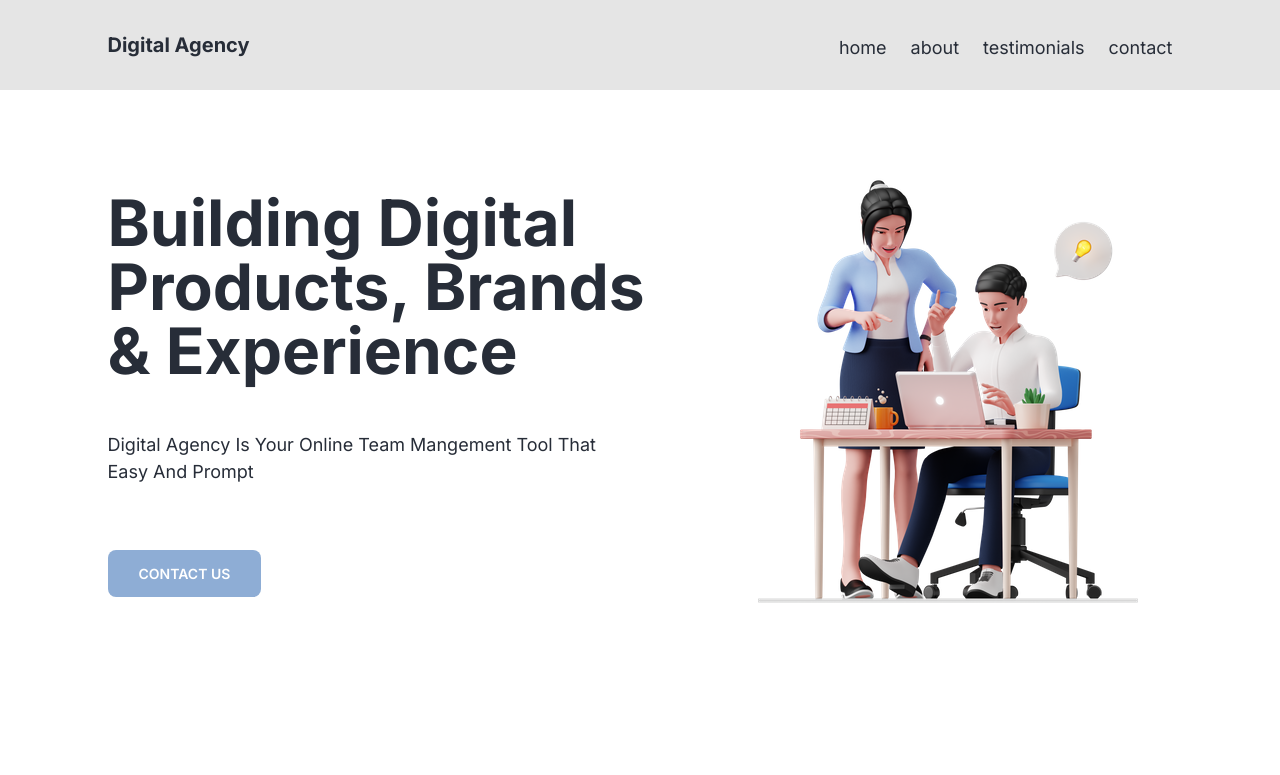
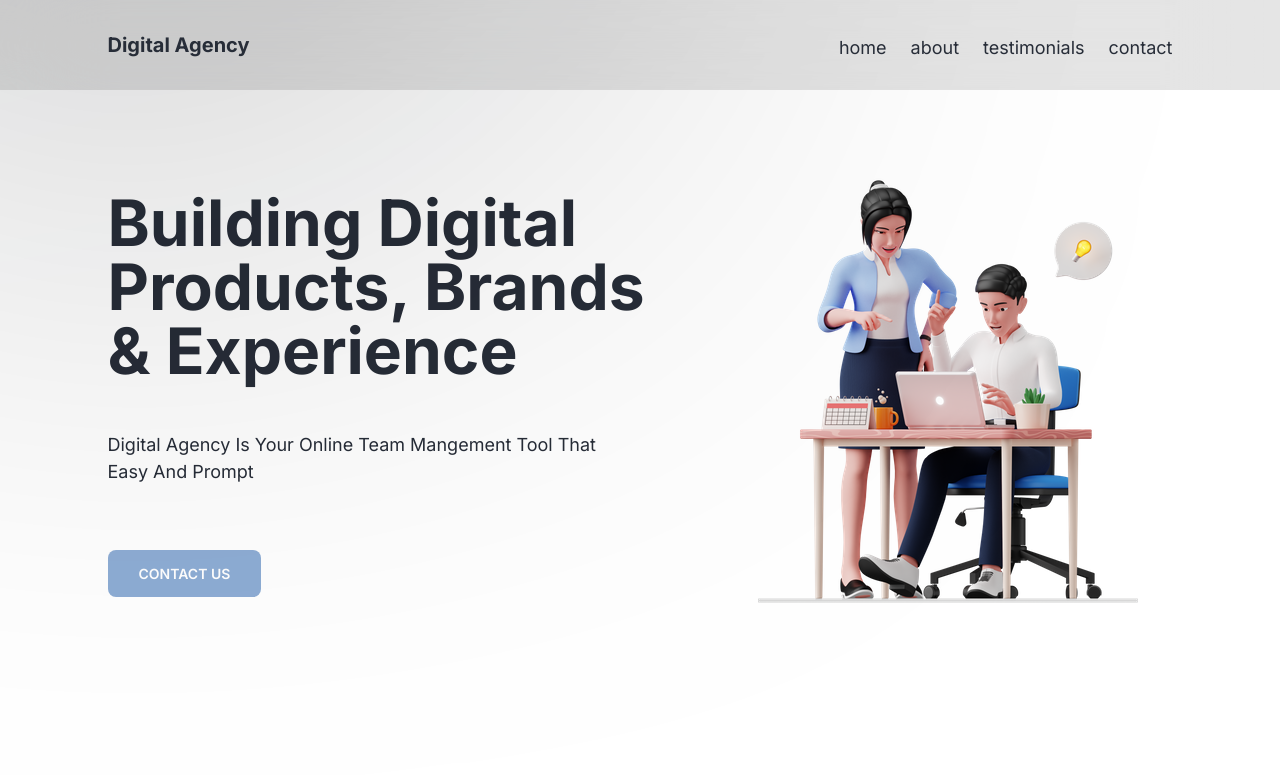
Before and after one commit to Jasur159/new_figma, a plain HTML site: page index.html in a window 1280 px wide. Shown: the top 775 px of the page. Drawn offline with Linux system fonts and the light colour scheme.

Commit message:
background

```diff
--- a/css/style.css
+++ b/css/style.css
@@ -25,6 +25,21 @@ img {
   margin: 0 auto;
 }
 @media (min-width: 370px) {
+  .header_content{
+    position: relative;
+  }
+  .header_content::after{
+   content: "";
+   width: 450px;
+   height: 450px;
+   position: absolute;
+   border-radius: 50%;
+   background: #8EADD53D;
+   box-shadow: 306px 306px 306px;
+   filter: blur(306px);
+   top: -800px;
+   left: -900px;
+  }
   .logo {
     color: #272d38;
     font-size: 14px;
@@ -408,6 +423,21 @@ img {
     font-size: 4rem;
     line-height: 4rem;
   }
+  .header_content{
+    position: relative;
+  }
+  .header_content::after{
+   content: " ";
+   width: 450px;
+   height: 450px;
+   position: absolute;
+   border-radius: 50%;
+   background: rgba(142, 173, 213, 0.24);
+   box-shadow: 306px 306px 306px;
+   filter: blur(306px);
+   top: -800px;
+   left: -500px;
+  }
   .header_content {
     padding-bottom: 157px;
   }
```
